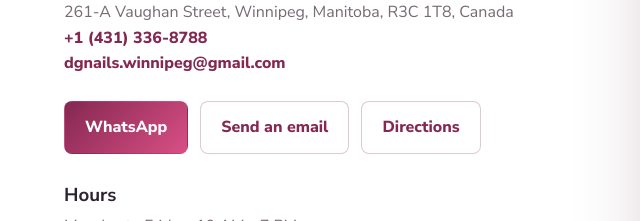
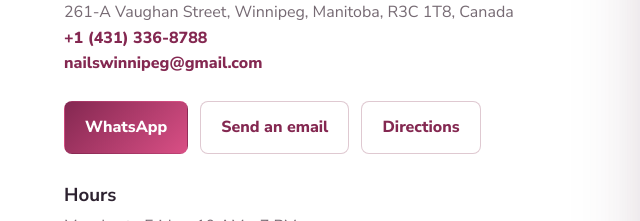
Before and after one commit to fredericmirindi/dgbeautynails, a plain HTML site: page index.html in a window 1280 px wide. Shown: the part 11779-12000 px from the top of the page, 0-640 px from the left. Drawn offline with nearby package versions, Linux system fonts and the light colour scheme.

Commit message:
Update email contact from dgnails to nailswinnipeg

```diff
--- a/index.html
+++ b/index.html
@@ -599,11 +599,11 @@
             <strong>DG Nails</strong><br>
             261-A Vaughan Street, Winnipeg, Manitoba, R3C 1T8, Canada<br>
             <a href="https://wa.me/14313368788?text=Hello%20DG%20Beauty%2C%20I%20would%20like%20to%20book%20an%20appointment." target="_blank" rel="noopener">+1 (431) 336-8788</a><br>
-            <a href="mailto:dgnails.winnipeg@gmail.com">dgnails.winnipeg@gmail.com</a>
+            <a href="mailto:nailswinnipeg@gmail.com">nailswinnipeg@gmail.com</a>
           </address>
           <div class="quick-contact" aria-label="Quick contact actions">
             <a class="btn primary" href="https://wa.me/14313368788?text=Hello%20DG%20Beauty%2C%20I%20would%20like%20to%20book%20an%20appointment." target="_blank" rel="noopener">WhatsApp</a>
-            <a class="btn secondary" href="mailto:dgnails.winnipeg@gmail.com">Send an email</a>
+            <a class="btn secondary" href="mailto:nailswinnipeg@gmail.com">Send an email</a>
             <a class="btn secondary" href="https://www.google.com/maps/search/?api=1&query=261-A%20Vaughan%20Street%2C%20Winnipeg%2C%20Manitoba%2C%20R3C%201T8%2C%20Canada" target="_blank" rel="noopener">Directions</a>
           </div>
           <div class="hours">
@@ -660,7 +660,7 @@
 
     <div class="floating-contact">
       <a href="https://wa.me/14313368788?text=Hello%20DG%20Beauty%2C%20I%20would%20like%20to%20book%20an%20appointment." target="_blank" rel="noopener" aria-label="Message DG Beauty on WhatsApp">WhatsApp</a>
-      <a href="mailto:dgnails.winnipeg@gmail.com" aria-label="Email DG Beauty">Email</a>
+      <a href="mailto:nailswinnipeg@gmail.com" aria-label="Email DG Beauty">Email</a>
     </div>
 
     <footer class="site-footer">
```
